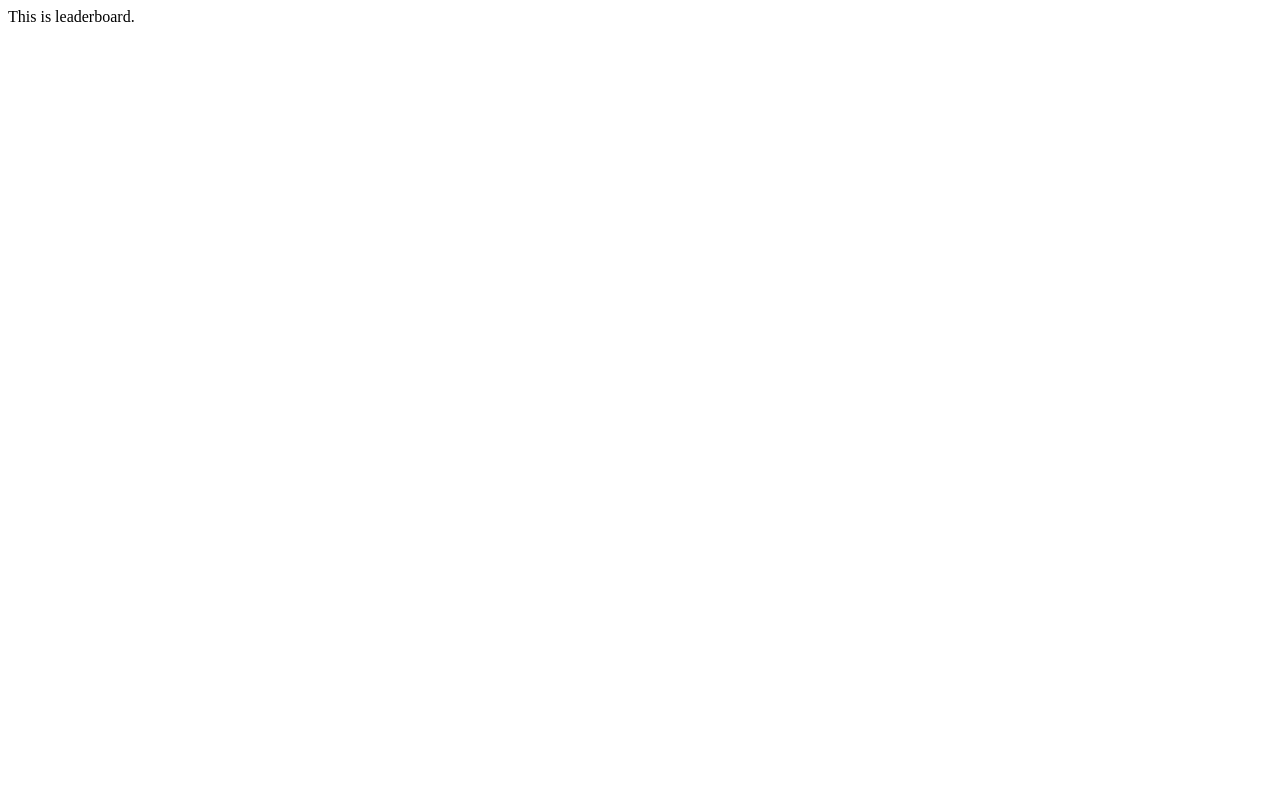
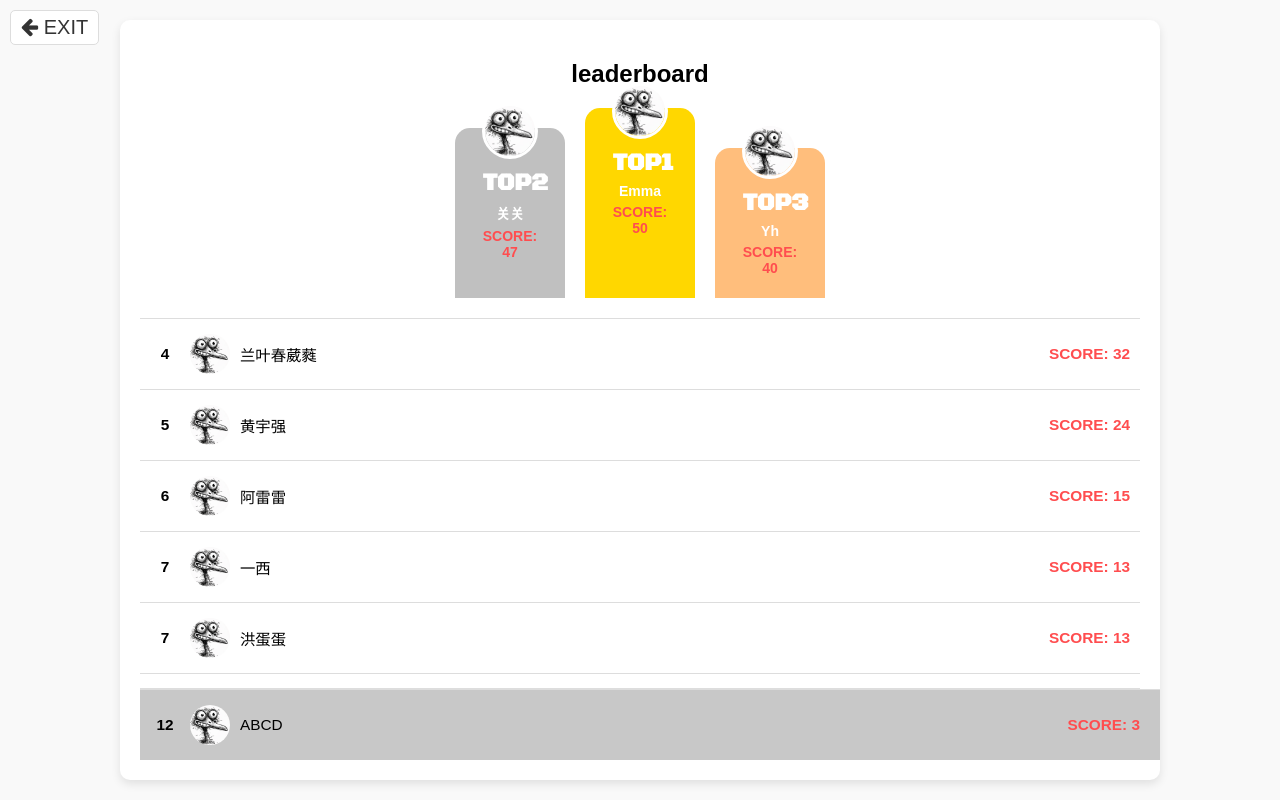
Before and after one commit to Jacey-star/TEST, a plain HTML site: page webapp/leaderboard/leaderboard.html in a window 1280 px wide. Drawn offline with Linux system fonts and the light colour scheme; no server answers; a web font is replaced by a local one.

Commit message:
leader board（未页面优化）

```diff
--- a/webapp/leaderboard/leaderboard.css
+++ b/webapp/leaderboard/leaderboard.css
@@ -0,0 +1,274 @@
+body {
+    font-family: Arial, sans-serif;
+    background-color: #f9f9f9;
+    text-align: center;
+}
+.exit-btn {
+    position: absolute;
+    top: 10px;
+    left: 10px;
+    font-size: 20px;
+    text-decoration: none;
+    color: #333;
+    padding: 5px 10px;
+    border: 1px solid #ddd;
+    border-radius: 5px;
+    background: #fff;
+}
+
+.exit-btn:hover {
+    background: #f0f0f0;
+}
+.leaderboard {
+    height: 90vh;
+    max-width: 1000px;
+    min-width: 300px;
+    margin: 20px auto;
+    background: white;
+    padding: 20px;
+    border-radius: 10px;
+    box-shadow: 0 4px 10px rgba(0, 0, 0, 0.1);
+    display: flex;
+    flex-direction: column;
+}
+
+h2 {
+    margin-bottom: 20px;
+}
+
+/* 前三名容器：底部对齐，统一水平线 */
+.top-three {
+    display: flex;
+    justify-content: center;
+    align-items: flex-end; /* 底部对齐 */
+    margin-bottom: 20px;
+    position: relative;
+    height: 200px; /* 根据最高领奖台（第一名）的高度预留空间 */
+}
+
+/* 公共的前三名外框样式 */
+.rank {
+    width: 110px;
+    border-radius: 15px 15px 0 0;
+    display: flex;
+    flex-direction: column;
+    align-items: center;
+    justify-content: flex-end;
+    font-weight: bold;
+    color: white;
+    position: relative;
+    padding-top: 40px; /* 为头像预留空间 */
+    margin: 0 10px;
+}
+
+/* 利用 order 属性确保排列：第二名在左、第一名在中、第三名在右 */
+/* 第二名：背景银色，高度 130px */
+.rank-2 {
+    order: 1;
+    background: rgb(192, 192, 192);
+    height: 130px;
+}
+
+/* 第一名：背景金色，高度 150px */
+.rank-1 {
+    order: 2;
+    background: gold;
+    height: 150px;
+}
+
+/* 第三名：背景铜色，高度 110px */
+.rank-3 {
+    order: 3;
+    background: #ffbe7c;
+    height: 110px;
+}
+
+/* 头像容器：悬浮在框的上方 */
+.avatar-container {
+    position: absolute;
+    top: -25px;
+    left: 50%;
+    transform: translateX(-50%);
+}
+
+/* 前三名头像样式 */
+.top-avatar {
+    width: 50px;
+    height: 50px;
+    border-radius: 50%;
+    border: 3px solid white;
+}
+
+/* 底部信息：固定在框的底部 */
+.rank-info {
+    position: absolute;
+    bottom: 5px;
+    left: 0;
+    right: 0;
+    font-size: 14px;
+    font-weight: bold;
+}
+.rank-info .score{
+    color: #ff4d4f;
+}
+.top-three .rank-info {
+    text-align: center;
+    display: flex;
+    flex-direction: column;
+    gap: 5px;
+}
+/* 第一名 */
+#rank1 .rank-info {
+    position: absolute;
+    top: calc(25px + 15px);
+    left: 50%;
+    transform: translateX(-50%);
+}
+/* 第二名 */
+#rank2 .rank-info {
+    position: absolute;
+    top: calc(25px + 15px);
+    left: 50%;
+    transform: translateX(-50%);
+}
+/* 第三名 */
+#rank3 .rank-info {
+    position: absolute;
+    top: calc(25px + 15px);
+    left: 50%;
+    transform: translateX(-50%);
+}
+/* 仅在前三名中显示炫酷特效字体 */
+.top-three .rank-number {
+    font-family: 'Black Ops One', cursive;
+    font-size: 24px;
+    font-weight: 900;
+}
+
+/* 以下为其余部分，保持原有样式 */
+.scroll-container {
+    flex-grow: 1;
+    overflow-y: auto;
+    border-top: 1px solid #ddd;
+    border-bottom: 1px solid #ddd;
+}
+.list {
+    list-style: none;
+    padding: 0;
+    margin: 0;
+}
+.list li {
+    display: flex;
+    align-items: center;
+    justify-content: flex-start;
+    padding: 15px 10px; /* 上下15px，左右10px */
+    border-bottom: 1px solid #ddd;
+    font-size: 1.2vw;
+    background: #ffffff;
+    gap: 10px;
+}
+.rank-number {
+    font-weight: bold;
+    min-width: 30px;
+    text-align: center;
+}
+.avatar {
+    width: 40px;
+    height: 40px;
+    border-radius: 50%;
+}
+.list .name {
+    flex-grow: 1;
+    text-align: left;
+}
+.list .score {
+    font-weight: bold;
+    color: #ff4d4f;
+}
+.self-rank {
+    position: sticky;
+    bottom: 0;
+    width: 100%;
+    background: #c8c8c8;
+    border-top: 1px solid #ddd;
+    padding: 15px 10px;
+}
+.self-rank > div {
+    display: flex;
+    align-items: center;
+    gap: 10px;
+    font-size: 1.2vw;
+}
+.self-rank .name {
+    flex: 1;
+    text-align: left;
+}
+/* 积分部分右对齐 */
+.self-rank > div .score {
+    font-weight: bold;
+    color: #ff4d4f;
+    transform: translateX(-10px);
+}
+
+
+
+/* 自适应 */
+@media (max-width: 600px) {
+    /* 调整整体字体大小 */
+    body {
+        font-size: 16px;
+    }
+
+    /* 调整标题 */
+    h2 {
+        font-size: 1.8em;        /* 适当调整字体大小 */
+        line-height: 2;        /* 增加行高，避免文字被挤压 */
+        margin-top: 10px;        /* 如果标题被顶部其他内容遮挡，可以适当增加上边距 */
+        margin-bottom: 15px;
+        overflow: visible;       /* 保证内容完整显示 */
+        white-space: normal;     /* 允许标题自动换行 */
+    }
+
+    /* 前三名容器高度适当减少 */
+    .top-three {
+        height: 180px;
+    }
+
+    /* 调整前三名外框宽度与高度 */
+    .rank {
+        width: 90px;
+        padding-top: 35px;
+        margin: 0 5px;
+    }
+    .rank-1 {
+        height: 140px;
+    }
+    .rank-2 {
+        height: 120px;
+    }
+    .rank-3 {
+        height: 100px;
+    }
+
+    /* 头像尺寸也可以适当减小 */
+    .top-avatar {
+        width: 40px;
+        height: 40px;
+    }
+
+    /* 前三名中的 TOP 标签字体 */
+    .top-three .rank-number {
+        font-size: 20px;
+    }
+
+    /* 滑动排行榜列表中的字体与内边距 */
+    .list li {
+        font-size: 16px;
+        padding: 10px 8px;
+    }
+
+    /* 我的排名区域的字体 */
+    .self-rank > div {
+        font-size: 16px;
+    }
+}
--- a/webapp/leaderboard/leaderboard.html
+++ b/webapp/leaderboard/leaderboard.html
@@ -3,9 +3,66 @@
 <head>
     <meta charset="UTF-8">
     <meta name="viewport" content="width=device-width, initial-scale=1.0">
-    <title>profile</title>
+    <title>leaderboard</title>
     <link rel="stylesheet" href="leaderboard.css">
+    <link href="https://cdn.jsdelivr.net/npm/font-awesome@4.7.0/css/font-awesome.min.css" rel="stylesheet">
+    <link rel="preconnect" href="https://fonts.googleapis.com">
+    <link rel="preconnect" href="https://fonts.gstatic.com" crossorigin>
+    <link href="https://fonts.googleapis.com/css2?family=Black+Ops+One&family=Rubik+Wet+Paint&display=swap" rel="stylesheet">
 </head>
 <body>
-This is leaderboard.
+    <div class="leaderboard">
+        <a href="javascript:history.back()" class="exit-btn">
+            <i class="fa fa-arrow-left" aria-hidden="true"></i> EXIT
+          </a>
+        <h2>leaderboard</h2>
+        <!-- 前三名展示 -->
+        <div class="top-three" id="topThree">
+            <!-- 第二名（左边） -->
+            <div id="rank2" class="rank rank-2">
+                <div class="avatar-container">
+                    <img class="top-avatar" src="../pictures/bird.jpg" alt="No.2">
+                </div>
+                <div class="rank-info">
+                    <span class="rank-number">TOP2</span>
+                    <span class="name">Loading...</span>
+                    <span class="score">SCORE: Loading...</span>
+                </div>
+            </div>
+            <!-- 第一名（中间） -->
+            <div id="rank1" class="rank rank-1">
+                <div class="avatar-container">
+                    <img class="top-avatar" src="../pictures/bird.jpg" alt="No.1">
+                </div>
+                <div class="rank-info">
+                    <span class="rank-number">TOP1</span>
+                    <span class="name">Loading...</span>
+                    <span class="score">SCORE: Loading...</span>
+                </div>
+            </div>
+            <!-- 第三名（右侧） -->
+            <div id="rank3" class="rank rank-3">
+                <div class="avatar-container">
+                    <img class="top-avatar" src="../pictures/bird.jpg" alt="No.3">
+                </div>
+                <div class="rank-info">
+                    <span class="rank-number">TOP3</span>
+                    <span class="name">Loading...</span>
+                    <span class="score">SCORE: Loading...</span>
+                </div>
+            </div>
+        </div>
+        <!-- 其他用户（可滚动） -->
+        <div class="scroll-container">
+            <ul class="list" id="rankingList">
+                <li>Loading...</li>
+            </ul>
+        </div>
+        <!-- 始终固定在底部的“我的排名” -->
+        <div class="self-rank" id="selfRank">
+            <p>Loading...</p>
+        </div>
+    </div>
+    <script src="leaderboard.js"></script>
 </body>
+</html>
--- /dev/null
+++ b/webapp/leaderboard/leaderboard.js
@@ -0,0 +1,130 @@
+const API_URL = "http://localhost:5000/api/rankings"; // 后端 API 地址
+let selfUsername = "ABCD"; // 你的用户名
+
+// 模拟数据
+const mockUsers = [
+    { name: "Emma", score: 50, avatar: "../pictures/bird.jpg" },
+    { name: "关关", score: 47, avatar: "../pictures/bird.jpg" },
+    { name: "Yh", score: 40, avatar: "../pictures/bird.jpg" },
+    { name: "兰叶春葳蕤", score: 32, avatar: "../pictures/bird.jpg" },
+    { name: "黄宇强", score: 24, avatar: "../pictures/bird.jpg" },
+    { name: "阿雷雷", score: 15, avatar: "../pictures/bird.jpg" },
+    { name: "一西", score: 13, avatar: "../pictures/bird.jpg" },
+    { name: "洪蛋蛋", score: 13, avatar: "../pictures/bird.jpg" },
+    { name: "那个人", score: 13, avatar: "../pictures/bird.jpg" },
+    { name: "s", score: 9, avatar: "../pictures/bird.jpg" },
+    { name: "g雷", score: 5, avatar: "../pictures/bird.jpg" },
+    { name: "w", score: 3, avatar: "../pictures/bird.jpg" },
+    { name: "dgs", score: 2, avatar: "../pictures/bird.jpg" },
+    { name: "www人", score: 1, avatar: "../pictures/bird.jpg" },
+    { name: selfUsername, score: 3, avatar: "../pictures/bird.jpg" }
+];
+
+// 获取排行榜数据
+async function fetchLeaderboard() {
+    try {
+        let response = await fetch(API_URL);
+        let users = await response.json();
+        renderLeaderboard(users);
+    } catch (error) {
+        console.error("获取排行榜数据失败，使用模拟数据", error);
+        renderLeaderboard(mockUsers);
+    }
+}
+
+// 更新前三名的静态 HTML 内容
+function updateTopThree(users) {
+    // 假设 users 已经按分数从高到低排序
+    const topThree = users.slice(0, 3);
+    // 获取 HTML 中预定义的前三名元素（需在 HTML 中定义 id="rank1", "rank2", "rank3"）
+    const rank1 = document.getElementById("rank1"); // 第一名（中间）
+    const rank2 = document.getElementById("rank2"); // 第二名（左侧）
+    const rank3 = document.getElementById("rank3"); // 第三名（右侧）
+
+    if (!rank1 || !rank2 || !rank3) {
+        console.error("未找到前三名的静态 HTML 元素！");
+        return;
+    }
+
+    // 第一名更新
+    rank1.querySelector(".rank-number").textContent = "TOP1";
+    rank1.querySelector(".name").textContent = topThree[0].name;
+    rank1.querySelector(".score").textContent = "SCORE: " + topThree[0].score;
+    rank1.querySelector("img").src = topThree[0].avatar;
+
+    // 第二名更新
+    rank2.querySelector(".rank-number").textContent = "TOP2";
+    rank2.querySelector(".name").textContent = topThree[1].name;
+    rank2.querySelector(".score").textContent = "SCORE: " + topThree[1].score;
+    rank2.querySelector("img").src = topThree[1].avatar;
+
+    // 第三名更新
+    rank3.querySelector(".rank-number").textContent = "TOP3";
+    rank3.querySelector(".name").textContent = topThree[2].name;
+    rank3.querySelector(".score").textContent = "SCORE: " + topThree[2].score;
+    rank3.querySelector("img").src = topThree[2].avatar;
+}
+
+// 渲染排行榜（剩余部分）
+function renderLeaderboard(users) {
+    let rankingList = document.getElementById("rankingList");
+    let selfRankDiv = document.getElementById("selfRank");
+
+    // 清空列表内容（前三名部分已通过 updateTopThree 更新）
+    rankingList.innerHTML = "";
+    selfRankDiv.innerHTML = "";
+
+    // 排序（确保最高分在前）
+    users.sort((a, b) => b.score - a.score);
+
+    // 更新前三名静态 HTML 内容
+    updateTopThree(users);
+
+    // 用 Map 记录分数对应的排名，剩余用户从第4名开始
+    let rankingMap = new Map();
+    let currentRank = 4; // 从第 4 名开始
+    let lastScore = null; // 记录上一个分数
+    let selfRank = null;
+
+    // 处理剩余用户
+    users.slice(3).forEach((user) => {
+        // 如果分数不同，则更新对应排名
+        if (user.score !== lastScore) {
+            rankingMap.set(user.score, currentRank);
+            lastScore = user.score;
+        }
+        let rank = rankingMap.get(user.score);
+        currentRank++;
+
+        let li = document.createElement("li");
+        li.innerHTML = `
+            <span class="rank-number">${rank}</span>
+            <img src="${user.avatar}" alt="${user.name}" class="avatar">
+            <span class="name">${user.name}</span>
+            <span class="score">SCORE: ${user.score}</span>
+        `;
+        rankingList.appendChild(li);
+
+        // 记录“我的排名”
+        if (user.name === selfUsername) {
+            selfRank = { rank, ...user };
+        }
+    });
+
+    // 更新固定显示的“我的排名”
+    if (selfRank) {
+        selfRankDiv.innerHTML = `
+            <div>
+                <span class="rank-number">${selfRank.rank}</span>
+                <img src="${selfRank.avatar}" alt="${selfRank.name}" class="avatar">
+                <span class="name">${selfRank.name}</span>
+                <span class="score">SCORE: ${selfRank.score}</span>
+            </div>
+        `;
+    } else {
+        selfRankDiv.innerHTML = `<p>未找到我的排名</p>`;
+    }
+}
+
+// 运行获取排行榜数据
+fetchLeaderboard();
```
